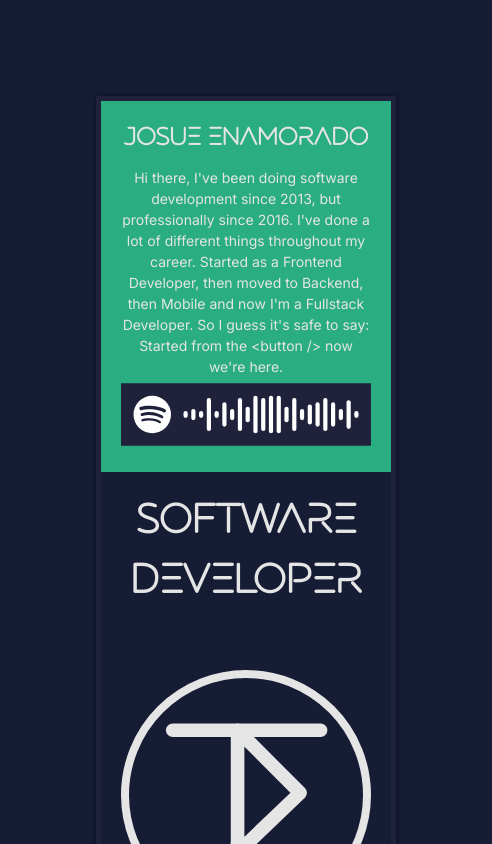
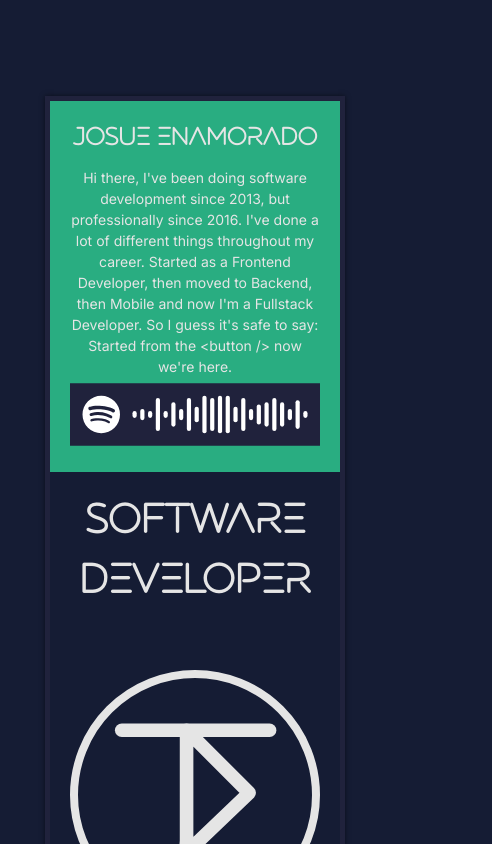
Before and after one commit to jobarah/jobarah-io, a Next.js app: page / in a window 390 px wide. Shown: the top 844 px of the page, 492 px wide, since content can reach past the window. Built offline with nearby package versions, Linux system fonts and the light colour scheme.

Commit message:
[Update] styles - updated layout and  styles mobile first

```diff
--- a/src/app/globals.css
+++ b/src/app/globals.css
@@ -25,5 +25,4 @@
 body {
   color: rgb(var(--foreground-rgb));
   background: var(--background-solid);
-  display: flex;
 }
--- a/src/app/page.tsx
+++ b/src/app/page.tsx
@@ -9,7 +9,7 @@
 
 export default function Home() {
   return (
-    <main className="flex min-h-screen flex-row items-center self-center p-24">
+    <main className="flex min-h-screen flex-row items-center justify-center self-center p-24">
       <div className="record-wrapper flex-col md:flex-row">
         <div className="bio items-center md:justify-evenly">
           <h3>Josue Enamorado</h3>
```
